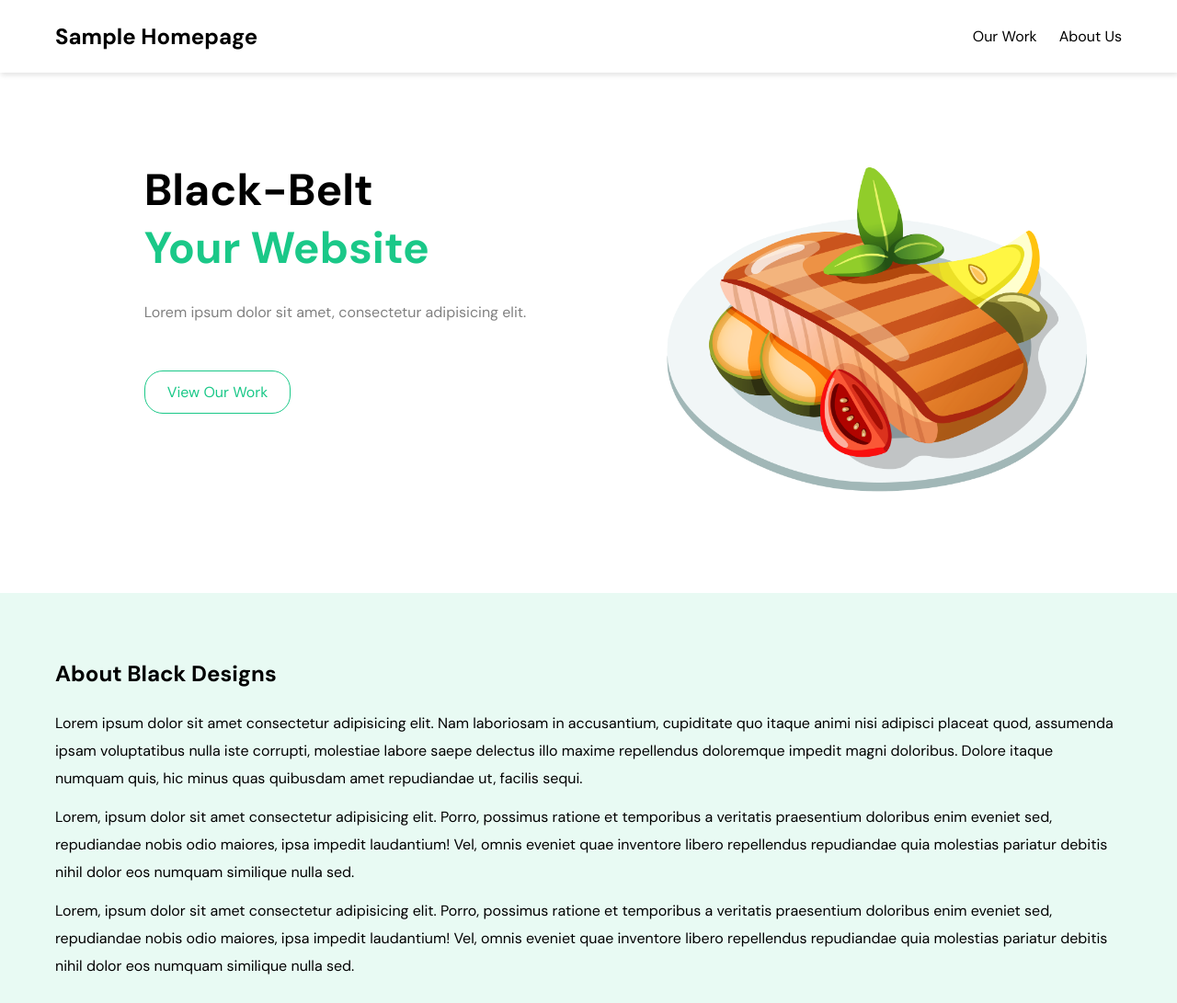
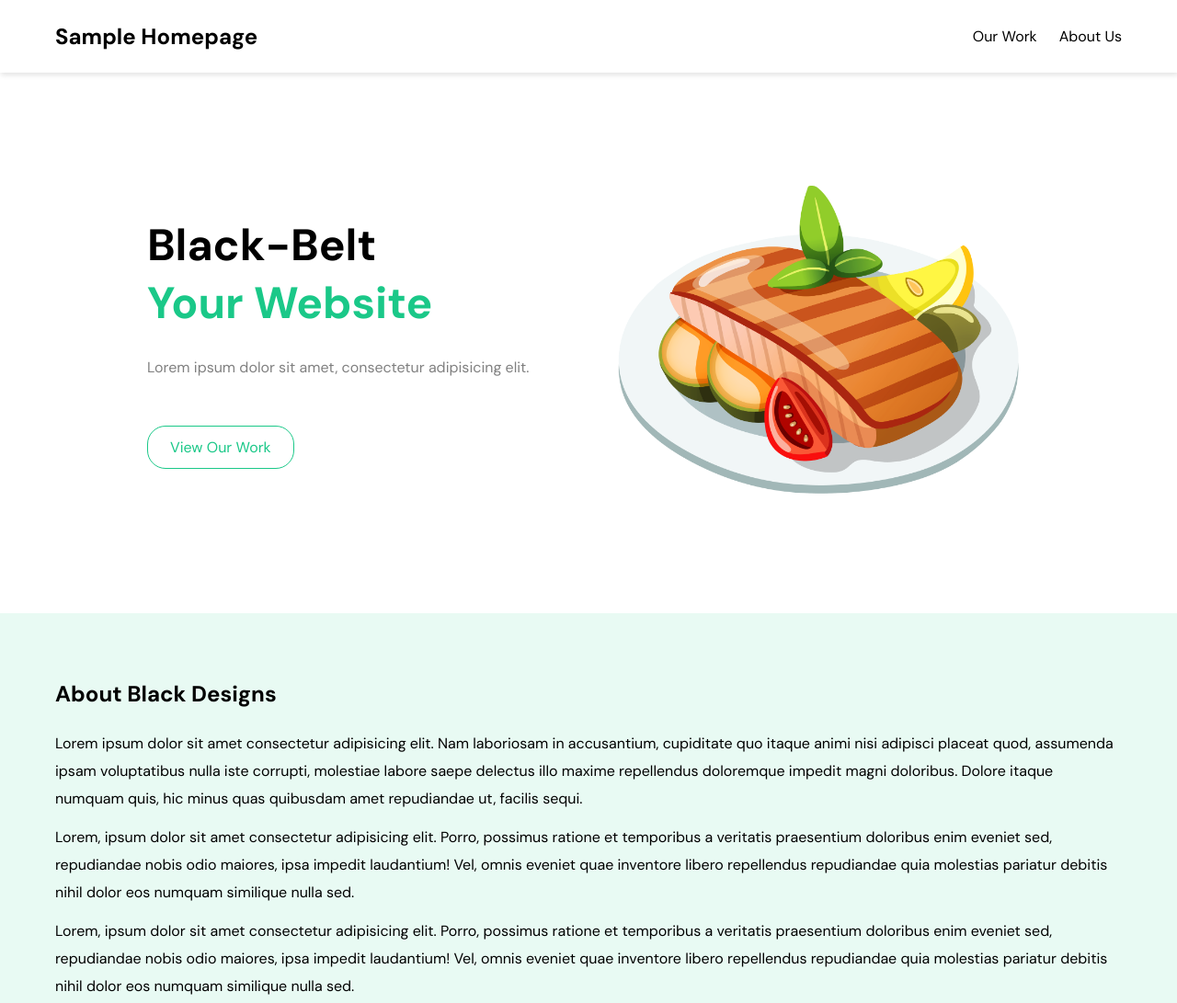
Before and after one commit to kidmagus/sasslibrary, a website: page homepage.html in a window 1280 px wide. Shown: the top 1091 px of the page at 92% size. Drawn offline with Linux system fonts and the light colour scheme.

Commit message:
Update homepage.html

```diff
--- a/homepage.html
+++ b/homepage.html
@@ -24,7 +24,7 @@
 
     <!-- intro -->
     <div class="container mt-5">
-      <div class="row justify-center">
+      <div class="row display-f justify-center align-center gap-2">
         <div class="col-12-xs col-5-md">
           <h2>
             <div class="font-xxl">Black-Belt</div>
@@ -40,7 +40,7 @@
           >
         </div>
         <div class="col-12-xs col-5-md">
-          <img src="img/food.png" class="br-full ml-4" alt="" />
+          <img src="img/food.png" class="br-full" alt="" />
         </div>
       </div>
     </div>
```
